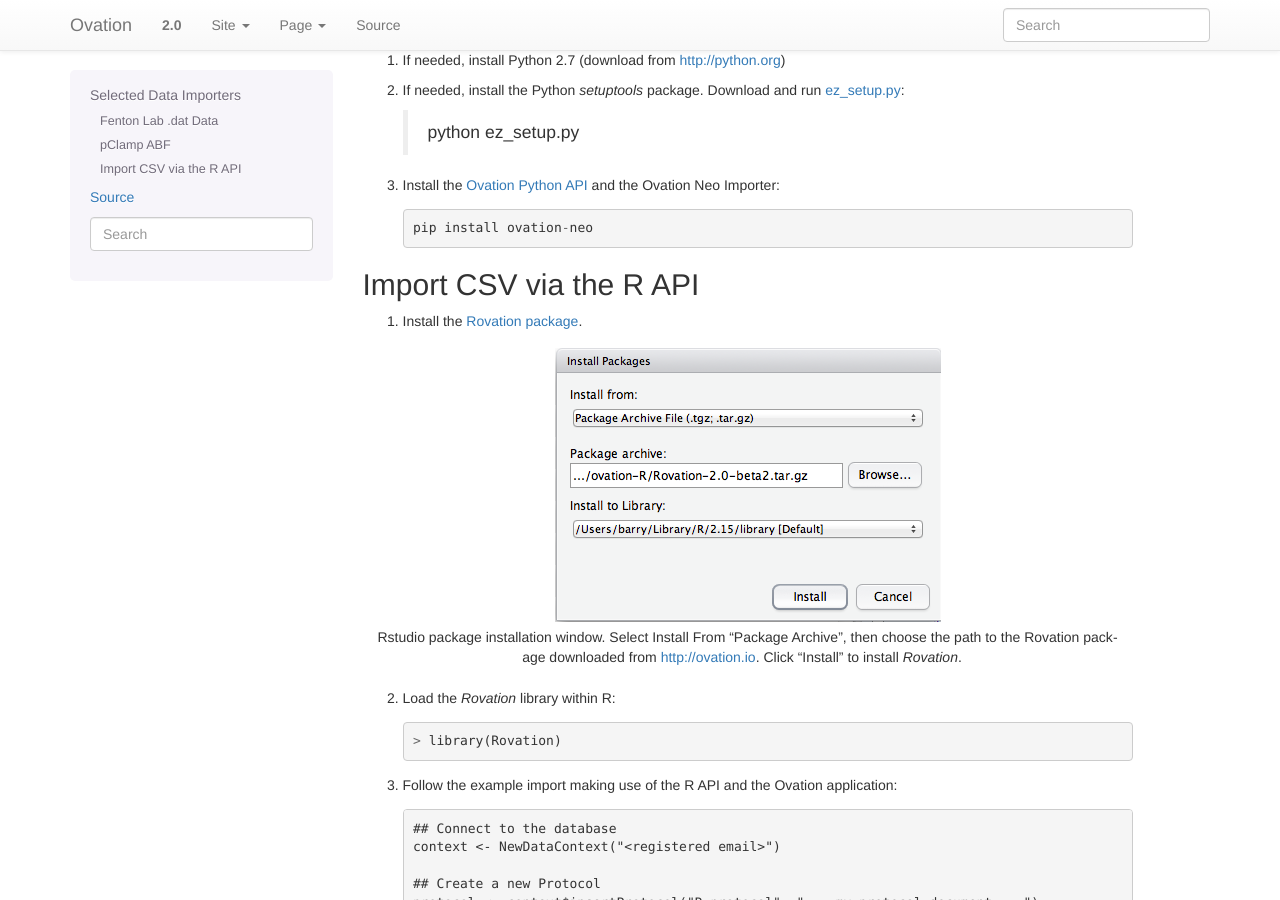
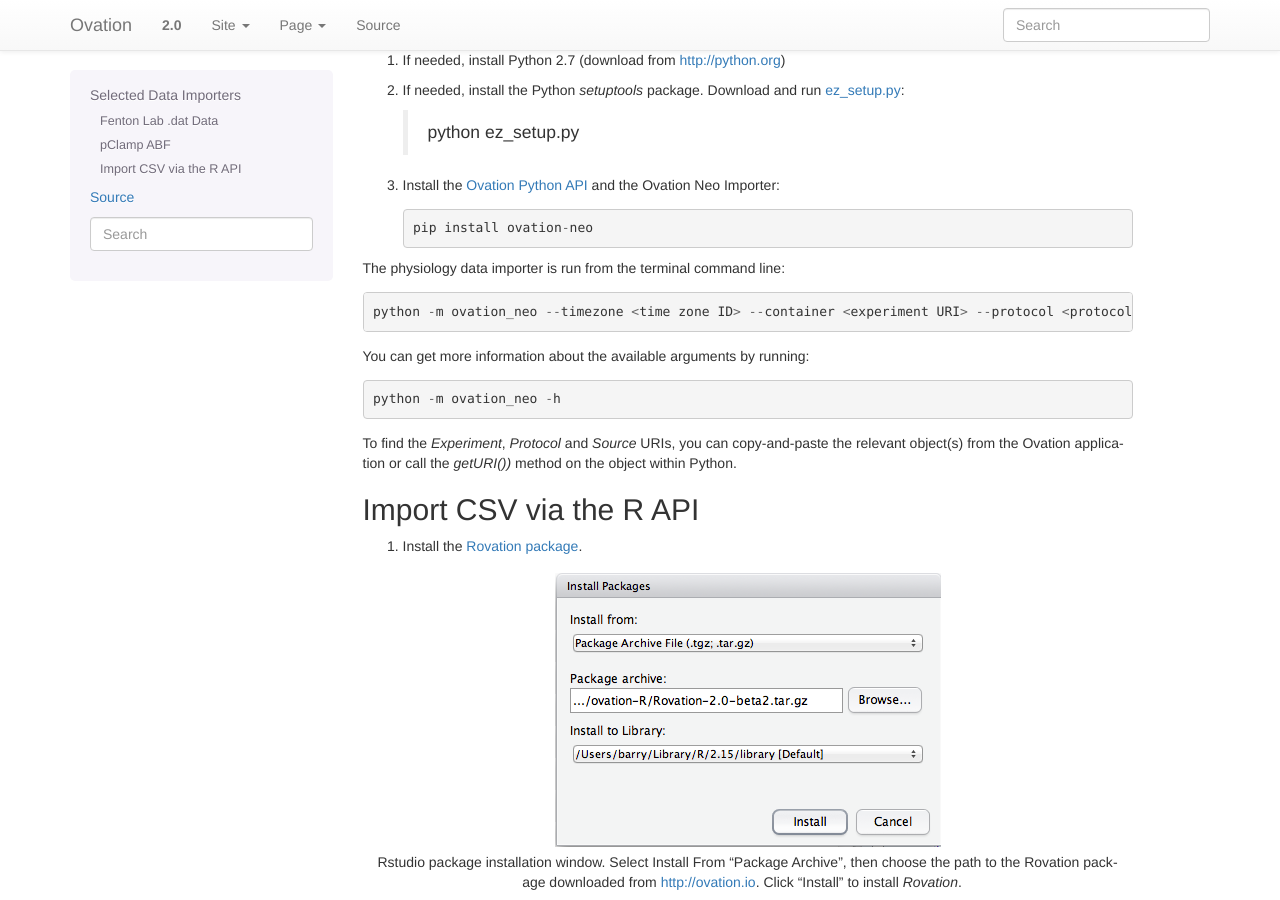
Before and after one commit to physion/ovation-docs, a Sphinx documentation site: the page built from source/importing_data.rst, in a window 1280 px wide and 900 px high, scrolled down 1022 px. Built offline with Sphinx 7.4.7, drawn with Linux system fonts in a browser that asks for light colours.

Commit message:
pclamp data import

```diff
--- a/source/importing_data.rst
+++ b/source/importing_data.rst
@@ -57,7 +57,15 @@
 
     pip install ovation-neo
 
+The physiology data importer is run from the terminal command line::
 
+	python -m ovation_neo --timezone <time zone ID> --container <experiment URI> --protocol <protocol URI> --source <source URI> file1.abf file2.plx...
+
+You can get more information about the available arguments by running::
+
+	python -m ovation_neo -h
+
+To find the `Experiment`, `Protocol` and `Source` URIs, you can copy-and-paste the relevant object(s) from the Ovation application or call the `getURI())` method on the object within Python.
 
 
 Import CSV via the R API
```
Also changed, not shown: 1 other file.
